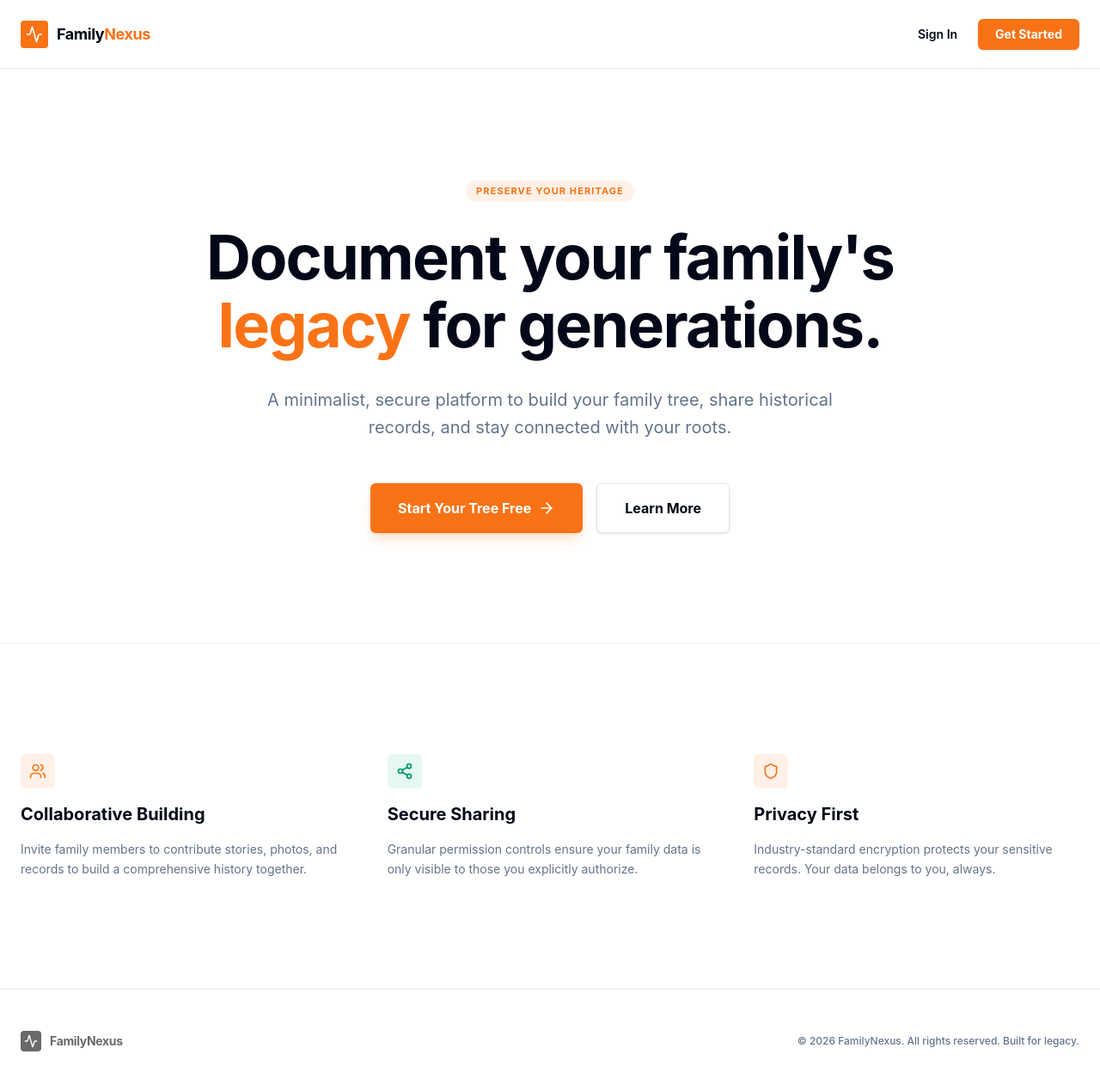
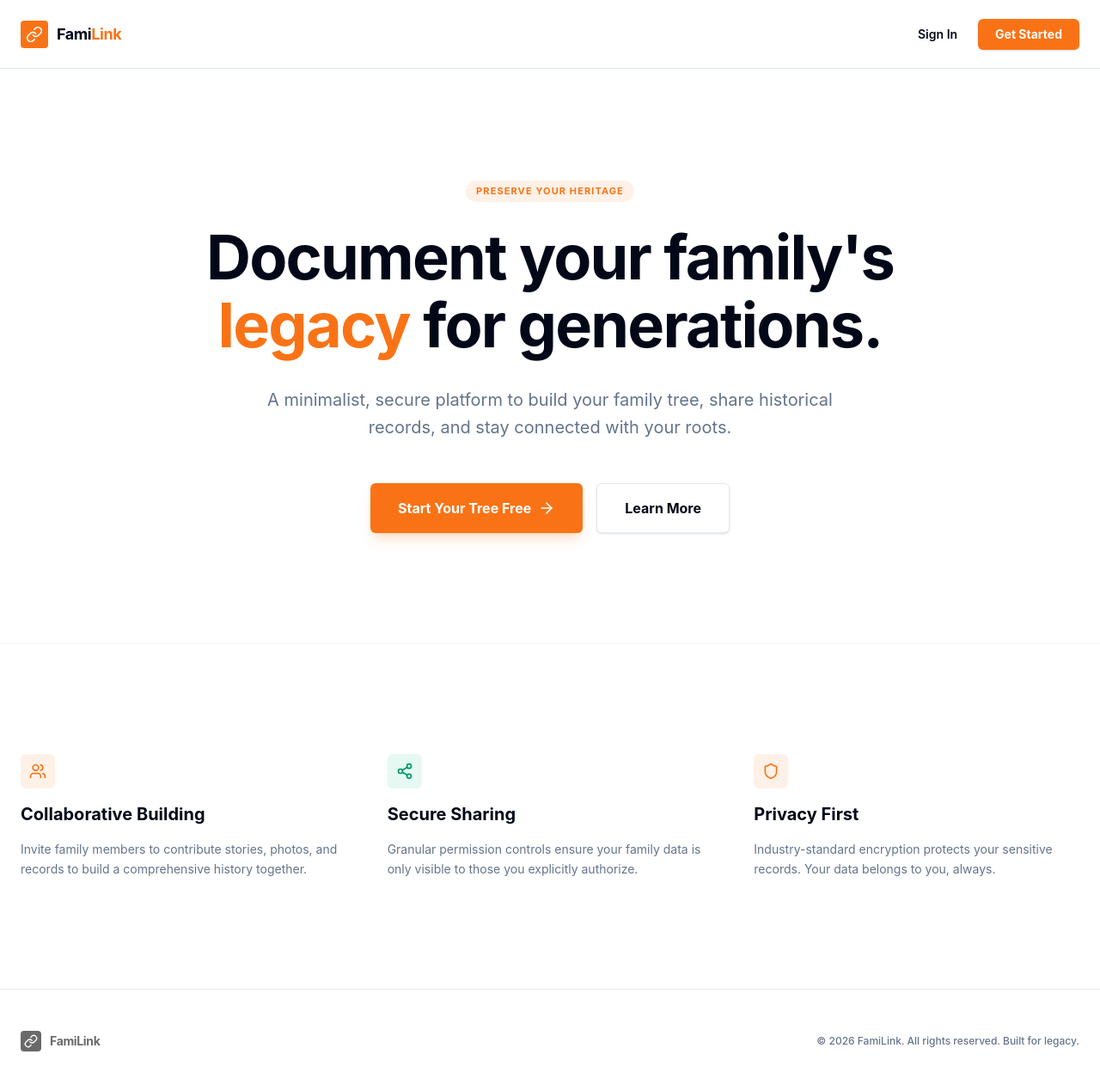
Before and after one commit to md-aafaque/familink, a Next.js app in the folder frontend/: page / in a window 1280 px wide. Shown: the top 1262 px of the page at 86% size. Built offline with nearby package versions, Linux system fonts and the light colour scheme; no server answers.

Commit message:
Update application name

```diff
--- a/frontend/app/admin/settings/page.tsx
+++ b/frontend/app/admin/settings/page.tsx
@@ -37,7 +37,7 @@ export default function AdminSettings() {
             <label className={cn("block text-sm font-medium mb-2", theme.colors.text)}>System Name</label>
             <input
               type="text"
-              value="Family Nexus Application"
+              value="FamiLink Application"
               disabled
               className={cn("w-full input-field opacity-60", theme.colors.bg)}
             />
--- a/frontend/app/page.tsx
+++ b/frontend/app/page.tsx
@@ -3,7 +3,7 @@
 import { useEffect, useState } from 'react';
 import { useRouter } from 'next/navigation';
 import { motion } from 'framer-motion';
-import { Trees, Users, Share2, Shield, ArrowRight, Activity } from 'lucide-react';
+import { Trees, Users, Share2, Shield, ArrowRight, Activity, Link as LinkIcon } from 'lucide-react';
 import { supabase } from '../lib/supabaseClient';
 
 export default function Home() {
@@ -43,10 +43,10 @@ export default function Home() {
       <nav className="max-w-7xl mx-auto px-6 h-20 flex items-center justify-between border-b border-border">
         <div className="flex items-center gap-2.5">
           <div className="w-8 h-8 bg-primary rounded flex items-center justify-center">
-            <Activity className="w-5 h-5 text-primary-foreground" />
+            <LinkIcon className="w-5 h-5 text-primary-foreground" />
           </div>
           <span className="text-lg font-bold tracking-tight">
-            Family<span className="text-primary">Nexus</span>
+            Fami<span className="text-primary">Link</span>
           </span>
         </div>
         <div className="flex items-center gap-6">
@@ -153,12 +153,12 @@ export default function Home() {
         <footer className="max-w-7xl mx-auto px-6 py-12 border-t border-border flex flex-col md:flex-row items-center justify-between gap-6">
           <div className="flex items-center gap-2.5 opacity-60 grayscale">
             <div className="w-6 h-6 bg-foreground rounded flex items-center justify-center">
-              <Activity className="w-4 h-4 text-background" />
+              <LinkIcon className="w-4 h-4 text-background" />
             </div>
-            <span className="text-sm font-bold tracking-tight">FamilyNexus</span>
+            <span className="text-sm font-bold tracking-tight">FamiLink</span>
           </div>
           <p className="text-xs text-muted-foreground font-medium">
-            © 2026 FamilyNexus. All rights reserved. Built for legacy.
+            © 2026 FamiLink. All rights reserved. Built for legacy.
           </p>
         </footer>
       </main>
--- a/frontend/components/Sidebar.tsx
+++ b/frontend/components/Sidebar.tsx
@@ -16,7 +16,8 @@ import {
   LogOut,
   Menu,
   X,
-  Activity
+  Activity,
+  Link as LinkIcon
 } from "lucide-react";
 import { useState } from "react";
 import { cn } from "@/lib/cn";
@@ -87,10 +88,10 @@ export default function Sidebar() {
         <div className={cn("h-16 flex items-center px-6 border-b", theme.colors.sidebar.border)}>
           <Link href="/dashboard" className="flex items-center gap-2.5" onClick={closeSidebar}>
             <div className={cn("w-8 h-8 rounded flex items-center justify-center", theme.colors.primary)}>
-              <Activity className="w-5 h-5 text-white" />
+              <LinkIcon className="w-5 h-5 text-white" />
             </div>
             <span className={cn("text-lg font-bold tracking-tight", theme.colors.text)}>
-              Family<span className={theme.colors.accent}>Nexus</span>
+              Fami<span className={theme.colors.accent}>Link</span>
             </span>
           </Link>
         </div>
```
